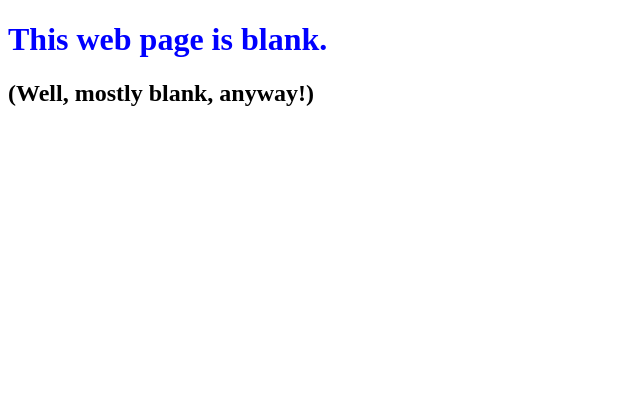
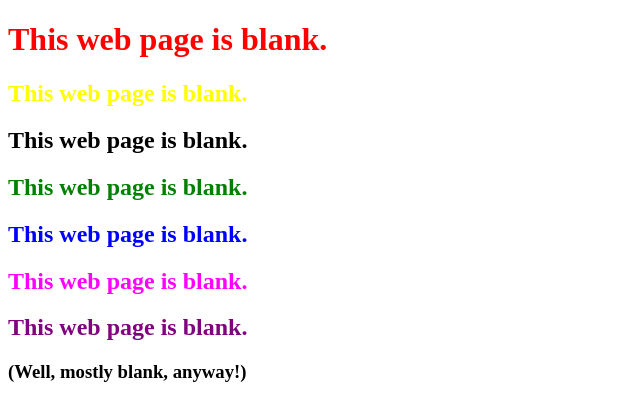
Before and after one commit to ayseaydemir/0main_opensaprepo_aysea, a plain HTML site: page index.html in a window 1280 px wide. Shown: the whole page, without its empty margins (0-640 px from the left). Drawn offline with Linux system fonts and the light colour scheme.

```diff
--- a/index.html
+++ b/index.html
@@ -5,7 +5,13 @@
 	<title>An Emtpty Web Page</title>
 </head>
 	<body>
-		<h1 style="color: Blue"> This web page is blank.</h1>
-		<h2>(Well, mostly blank, anyway!)</h2>
+		<h1 style="color: Red"> This web page is blank.</h1>
+		<h2 style="color: Yellow"> This web page is blank.</h2>
+		<h2 style="color: Black"> This web page is blank.</h2>
+		<h2 style="color: Green"> This web page is blank.</h2>
+		<h2 style="color: Blue"> This web page is blank.</h2>
+		<h2 style="color: Magenta"> This web page is blank.</h2>
+		<h2 style="color: Purple"> This web page is blank.</h2>
+		<h3>(Well, mostly blank, anyway!)</h3>
 	</body>
 </html>
```
